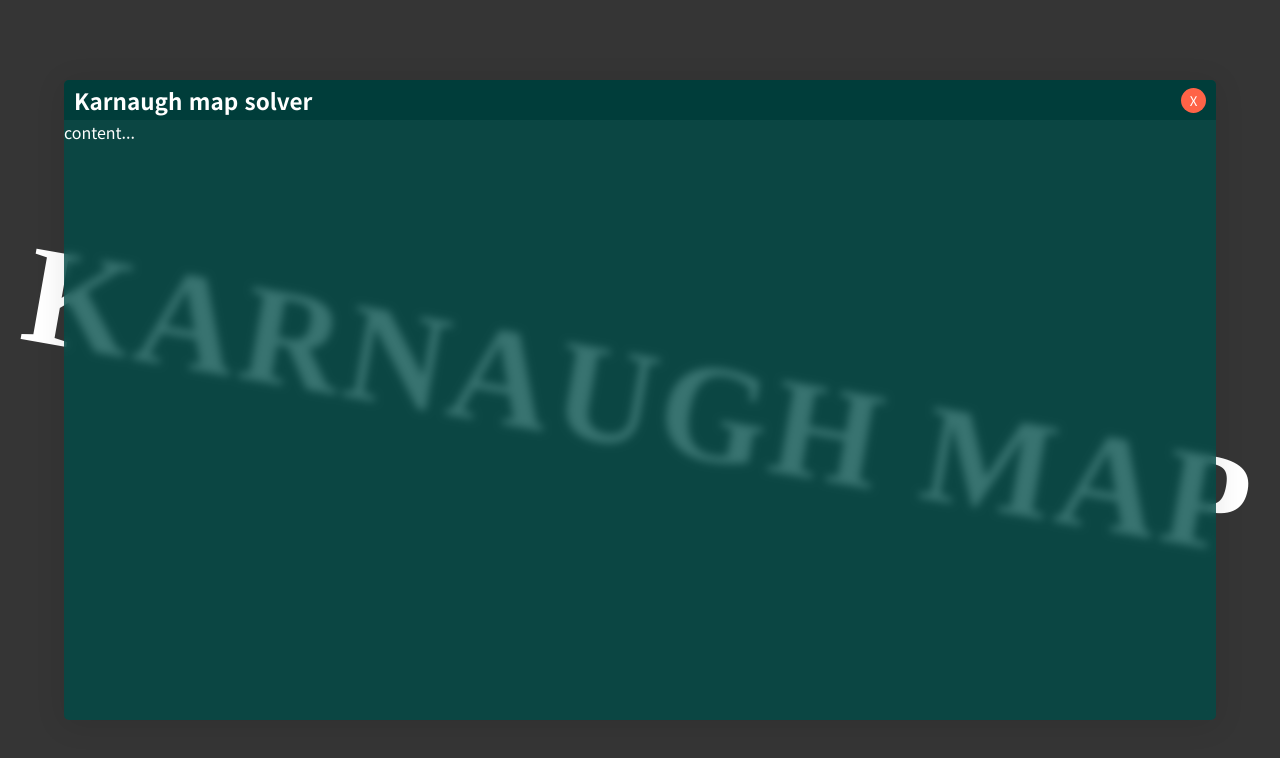
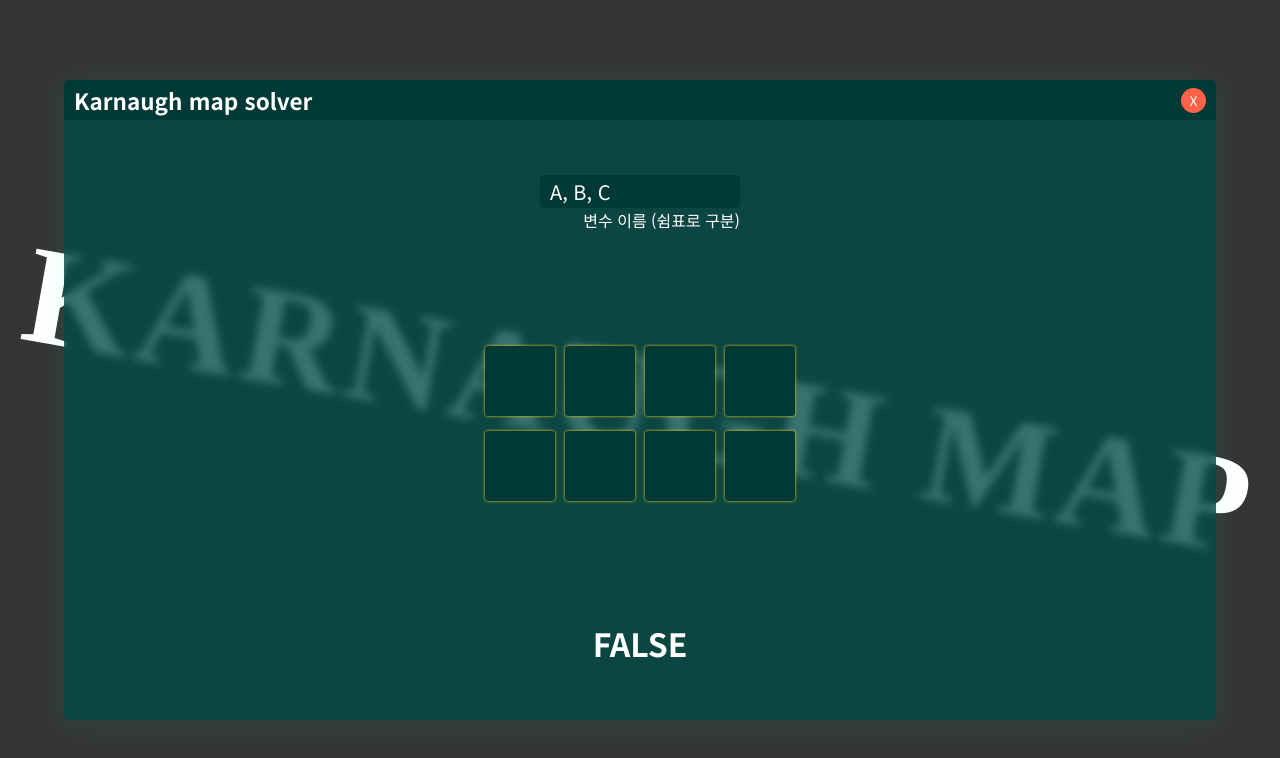
Before and after one commit to BaeJuh/Karnaugh_map, a React (Create React App) app: page / in a window 1280 px wide. Shown: the top 758 px of the page. Built offline with nearby package versions, Linux system fonts and the light colour scheme; a web font is replaced by a local one.

Commit message:
design update

```diff
--- /dev/null
+++ b/src/components/Content.js
@@ -0,0 +1,70 @@
+import { useEffect, useState } from "react";
+import styles from "../style/Content.module.scss";
+
+const Content = () => {
+    const [inputText, setInputText] = useState("A, B, C");
+    const [variables, setVariables] = useState(getVariables(inputText) || []);
+    const [cells, setCells] = useState([]);
+    const [cellAreaWidth, setCellAreaWidth] = useState("0px");
+
+    useEffect(() => {
+        setVariables(getVariables(inputText));
+    }, [inputText]);
+
+
+
+    useEffect(() => {
+        const cellCount = 2 ** variables.length;
+        const divisor = [...new Array(Math.floor(cellCount ** 0.5))]
+            .reduce((divisor, _, i) => {
+                return cellCount%(i+2) === 0 ? i+2 : divisor;
+            }, 0);
+
+        const [row, col] = [divisor, cellCount / divisor];
+
+        const cellList = [];
+
+        for (let i=0; i<row; i++) {
+            cellList.push([]);
+            for (let j=0; j<col; j++) {
+                cellList[i].push(<div key={`cell_${i}_${j}`} className={styles.cell}></div>);
+            }
+        }
+
+        setCells(cellList);
+        setCellAreaWidth(`${col * 80}px`);
+    }, [variables]);
+
+
+
+    // for (let i = 0; i < 4; i++) {
+
+    //     cellList.push([]);
+    //     for (let j = 0; j < 4; j++) {
+    //         cellList[i].push(<div key={`cell_${i}_${j}`} className={styles.cell}></div>);
+    //     }
+    // }
+
+    return (
+        <div className={styles.contentArea}>
+            <div className={styles.inputArea}>
+                <input value={inputText} onChange={e => setInputText(e.target.value)}></input>
+                <p className={styles.explanation}>변수 이름 (쉼표로 구분)</p>
+            </div>
+            <div className={styles.cellArea} style={{width: cellAreaWidth}}>
+                {cells}
+            </div>
+            <div className={styles.formulaArea}>
+                <h1>FALSE</h1>
+            </div>
+        </div>
+    );
+}
+
+const getVariables = (inputText) => {
+    return inputText.split(",")
+        .filter(variable => variable.trim())
+        .map(variable => variable.trim());
+}
+
+export default Content;
--- a/src/components/Main.js
+++ b/src/components/Main.js
@@ -1,3 +1,4 @@
+import Content from "./Content";
 import styles from "../style/Main.module.scss";
 
 const Main = () => {
@@ -10,9 +11,7 @@ const Main = () => {
                     X
                 </button>
             </div>
-            <div>
-                content...
-            </div>
+            <Content></Content>
         </div>
     );
 }
--- a/src/style/App.module.scss
+++ b/src/style/App.module.scss
@@ -9,6 +9,10 @@
 
 html, body {
     overflow: hidden;
+    -webkit-user-select:none;
+    -moz-user-select:none;
+    -ms-user-select:none;
+    user-select:none
 }
 
 .container {
--- /dev/null
+++ b/src/style/Content.module.scss
@@ -0,0 +1,63 @@
+@import "_settings";
+
+.contentArea {
+    width: 100%;
+    height: calc(100% - 40px);
+
+    display: flex;
+    align-items: center;
+    flex-direction: column;
+    justify-content: space-around;
+}
+
+.inputArea {
+    position: relative;
+    top: 0;
+    left: 0;
+    input {
+        $height: 33px;
+        width: 200px;
+        height: $height;
+
+        padding: 0 10px;
+
+        color: white;
+        background-color: $backgroundColor;
+        border: none;
+        border-radius: 5px;
+        outline: none;
+
+        font-size: 20px;
+        line-height: $height;
+    }
+    .explanation {
+        text-align: right;
+    }
+}
+
+
+.cellArea {
+    width: 320px;
+    position: relative;
+
+    .cell {
+        display: inline-block;
+        width: 70px;
+        height: 70px;
+        margin: 5px;
+
+        border-radius: 3px;
+
+        background-color: $backgroundColor;
+        box-shadow: 0 0 3px $neon;
+
+        cursor: pointer;
+    }
+    .cell:hover {
+        background-color: $neon;
+    }
+}
+
+.formulaArea {
+
+}
--- a/src/style/Main.module.scss
+++ b/src/style/Main.module.scss
@@ -6,11 +6,10 @@
     height: 80%;
 
     color: $font-color;
-    box-shadow: 0 0 3px $neon;
 
     background: rgba(0, 76, 72, 0.78);
     border-radius: 5px;
-    box-shadow: 0 4px 30px rgba(0, 0, 0, 0.1);
+    box-shadow: 0 4px 30px rgba(0, 255, 149, 0.1);
     backdrop-filter: blur(4.4px);
     -webkit-backdrop-filter: blur(4.4px);
 
--- a/src/style/_settings.scss
+++ b/src/style/_settings.scss
@@ -1,5 +1,5 @@
 $out-backgroundColor: #353535;
-$backgroundColor: #003d3a;
+$backgroundColor: #003936;
 $neon: #FFDB00;
 $font-color: #FFFFFF;
 $vintage-font:  "Pirata One", serif;
```
